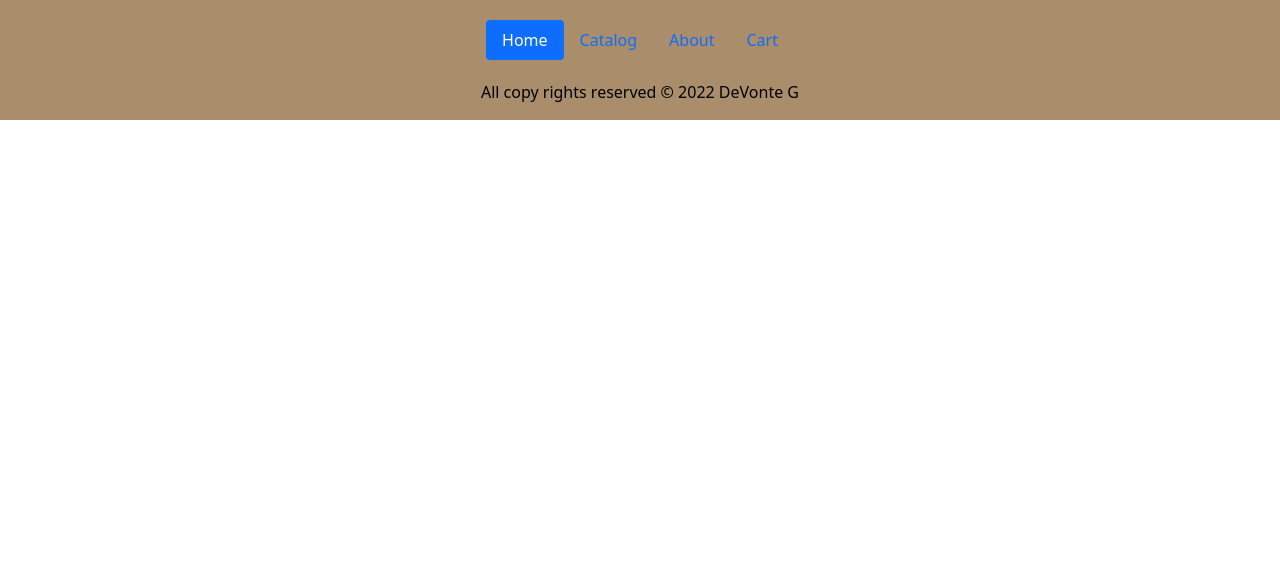
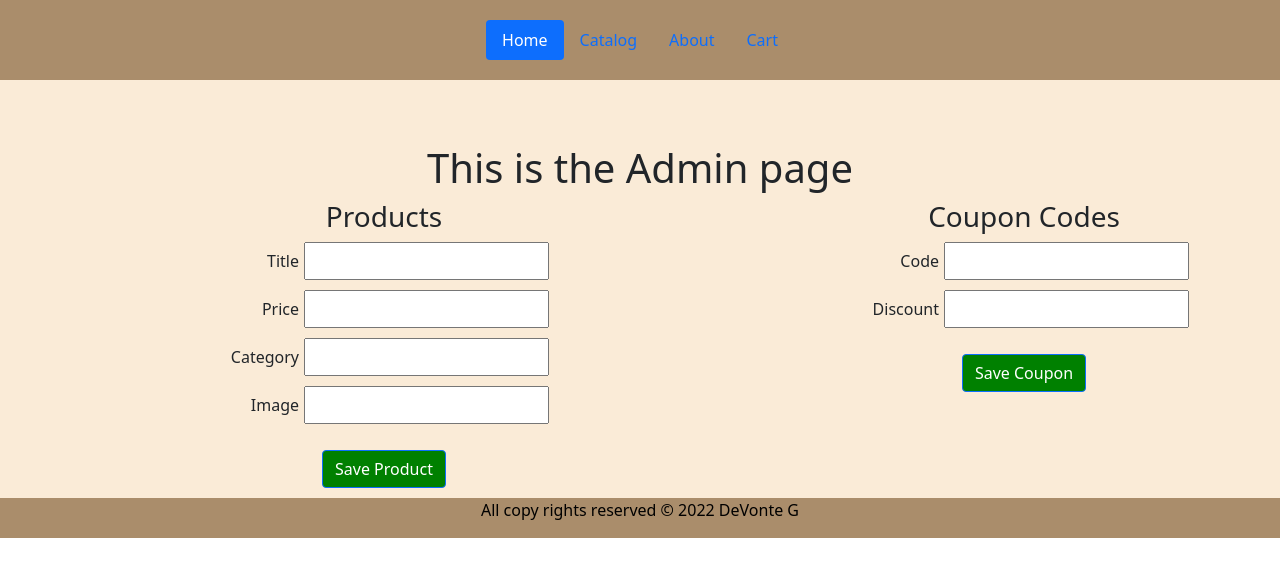
Before and after one commit to DeVonteG/onlineStore_Ch29, a React (Create React App) app: page /admin in a window 1280 px wide. Shown: the top 576 px of the page. Built offline with nearby package versions, Linux system fonts and the light colour scheme.

Commit message:
Created Admin Page

```diff
--- a/src/App.js
+++ b/src/App.js
@@ -7,6 +7,7 @@ import Footer from "./components/footer";
 import Catalog from "./components/catalog";
 import Home from "./components/home";
 import Cart from "./components/cart";
+import Admin from "./components/admin";
 import { BrowserRouter, Routes, Route } from "react-router-dom";
 // import "bootstrap/dist/css/bootstrap.min.css";
 
@@ -20,6 +21,7 @@ const App = () => {
           <Route path="/catalog" element={<Catalog />} />
           <Route path="/about" element={<About />} />
           <Route path="/cart" element={<Cart />} />
+          <Route path="/admin" element={<Admin />} />
         </Routes>
         <Footer></Footer>
       </BrowserRouter>
--- /dev/null
+++ b/src/components/admin.css
@@ -0,0 +1,31 @@
+.admin-page {
+}
+
+.admin-page .parent {
+  display: flex;
+}
+
+section.products {
+  flex: 3;
+}
+
+section.coupons {
+  flex: 2;
+}
+
+.my-control {
+  display: block;
+  margin-bottom: 10px;
+}
+
+.my-control label {
+  display: inline-block;
+  width: 80px;
+  text-align: right;
+}
+
+.my-control input {
+  display: inline-block;
+  margin-left: 5px;
+  padding: 5px;
+}
--- /dev/null
+++ b/src/components/admin.jsx
@@ -0,0 +1,112 @@
+import "./admin.css";
+import {useState} from "react";
+
+const Admin=()=>{
+    const [coupon, setCoupon]= useState({});
+    const [product,setProduct]  = useState({});
+
+    const handleCouponChange=(e)=>{
+        let name= e.target.name;
+        let value= e.target.value;
+
+        // console.log(name, value);
+        let copy={...coupon}; //create copy
+        copy[name]=value; // modify copy
+        setCoupon(copy); //set copy
+    };
+
+    const saveCoupon=()=>{
+        let copy={...coupon};
+
+        let discount= parseFloat(copy.discount);//official way (+copy.discount) most popular
+        copy.discount=discount;
+
+
+        console.log(copy);
+    };
+
+
+    const handleProductChange=(e)=>{
+        let name= e.target.name;
+        let value= e.target.value;
+
+        // console.log(name, value);
+        let copy={...product}; //creat copy
+        copy[name]=value; // modify copy
+        setProduct(copy); //set copy
+    };
+
+    const saveProduct=()=>{
+        let copy={...product};
+
+        copy.price=parseFloat(copy.price);
+
+        console.log(copy);
+    };
+
+    return(
+
+
+        <div className="admin-page">
+            <h1>This is the Admin page</h1>
+
+            <div className="parent">
+                <section className="products">
+                    <h3>Products</h3>
+
+                    <div className="form">
+                        <div className="my-control">
+                            <label> Title</label>
+                            <input name="title" onChange={handleProductChange}type="text" />
+                        </div>
+
+                        <div className="my-control">
+                            <label> Price</label>
+                            <input name="price" onChange={handleProductChange}type="number" />
+                        </div>
+
+                        <div className="my-control">
+                            <label> Category</label>
+                            <input name="category" onChange={handleProductChange}type="text" />
+                        </div>
+
+                        <div className="my-control">
+                            <label> Image</label>
+                            <input name="image" onChange={handleProductChange}type="text" />
+                        </div>
+
+                        <div className="my-control">
+                            <button onClick={saveProduct} className="btn btn-primary">Save Product</button>
+                        </div>
+                    </div>
+
+                </section>
+
+                <section className="coupons">
+                    <h3>Coupon Codes</h3>
+
+                    <div className="form">
+                        <div className="my-control">
+                            <label>Code</label>
+                            <input name="code" onChange={handleCouponChange}type="text" />
+                        </div>
+
+                        <div className="my-control">
+                            <label>Discount</label>
+                            <input name="discount"onChange={handleCouponChange} type="number" />
+                        </div>
+
+                        <div className="my-control">
+                            <button onClick={saveCoupon} className="btn btn-primary">Save Coupon</button>
+                        </div>
+                    </div>
+                </section>
+            </div>
+        </div>
+    );
+};
+
+
+
+
+export default Admin;
```
